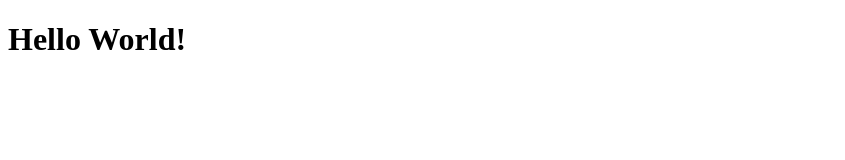
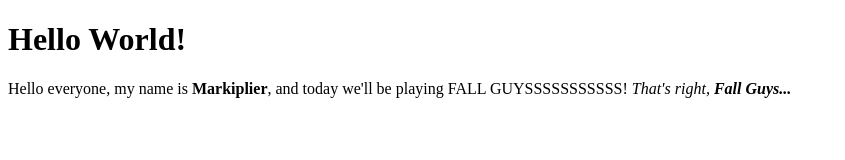
Before and after one commit to Meeran-Tofiq/git_test, a plain HTML site: page html-boilerplate/index.html in a window 1280 px wide. Shown: the whole page, without its empty margins (0-845 px from the left). Drawn offline with Linux system fonts and the light colour scheme.

Commit message:
I made some changes to index of html-boilerplate, I thought it'll be worth it to keep it around!

```diff
--- a/html-boilerplate/index.html
+++ b/html-boilerplate/index.html
@@ -6,5 +6,9 @@
     </head>
     <body>
         <h1>Hello World!</h1>
+
+        <!-- This is an ecample of a comment, how annoying in html -->
+        <p>Hello everyone, my name is <strong>Markiplier</strong>, and today we'll be playing
+        FALL GUYSSSSSSSSSSS! <em>That's right, <strong>Fall Guys...</strong></em></p>
     </body>
 </html>
```
